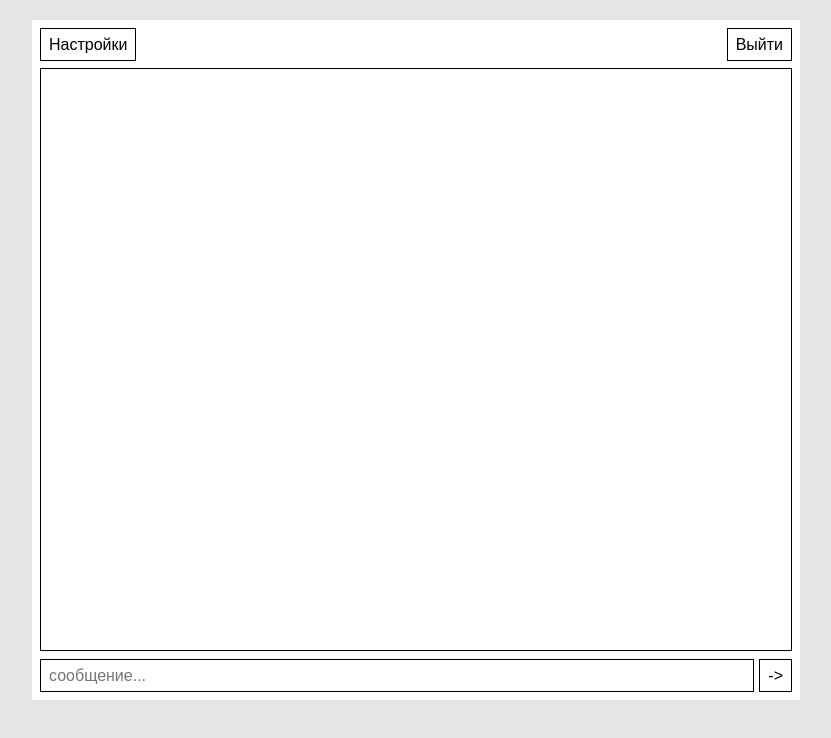
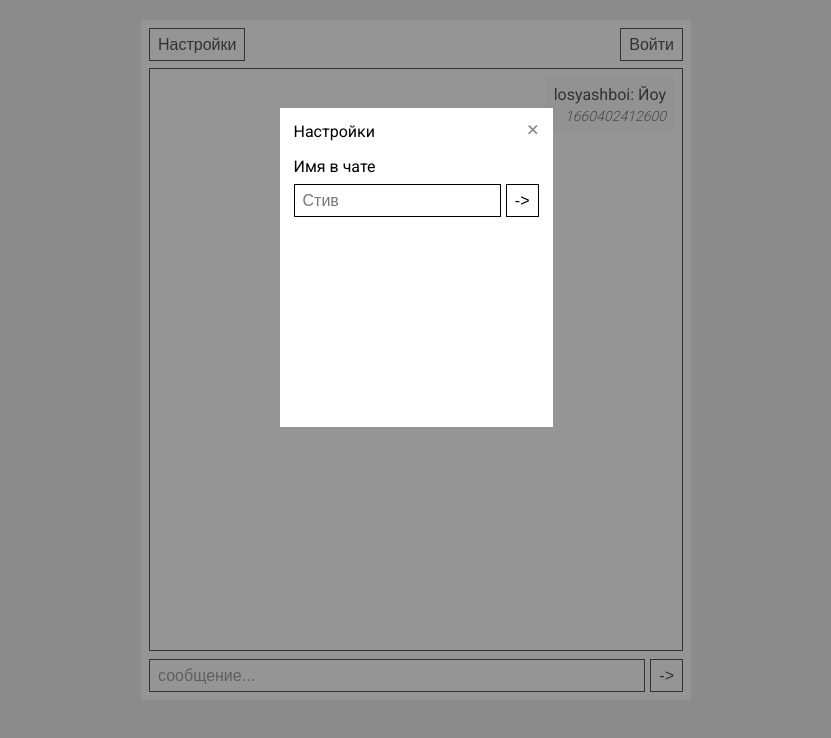
Before and after one commit to LosyashBOI/chat-react, a React (Vite) app: page / in a window 1280 px wide. Both pictures are taken after a click on the button "Настройки". Shown: the top 738 px of the page, without its empty margins (224-1055 px from the left). Built offline with nearby package versions, Linux system fonts and the light colour scheme.

Commit message:
added modals

```diff
--- a/package.json
+++ b/package.json
@@ -11,6 +11,7 @@
     "type-check": "tsc"
   },
   "dependencies": {
+    "classnames": "^2.3.1",
     "react": "^17.0.2",
     "react-dom": "^17.0.2"
   },
--- a/src/App.tsx
+++ b/src/App.tsx
@@ -1,21 +1,27 @@
 import './css/style.css';
 
-import React from 'react';
+import { useState } from 'react';
 
 import Bottom from './components/bottom';
-import Modals from './components/modals';
+import { MODALS, Modals } from './components/modals';
 import Output from './components/output';
 import Top from './components/top';
 
+type modalKeys = keyof typeof MODALS;
+export type modalValues = typeof MODALS[modalKeys];
+
 function App() {
+  const [activeModal, setActiveModal] = useState<modalValues>(MODALS.INACTIVE);
+  // const [isLoggedIn, setIsLoggedIn] = useState(false);
+
   return (
     <div className="chat">
       <div className="chat__container flex">
-        <Top />
+        <Top setActive={setActiveModal} />
         <Output />
         <Bottom />
       </div>
-      <Modals />
+      <Modals active={activeModal} setActive={setActiveModal} />
     </div>
   );
 }
--- a/src/components/modals.tsx
+++ b/src/components/modals.tsx
@@ -1,10 +1,40 @@
-function Modals() {
+import { Dispatch, FormEvent, SetStateAction } from 'react';
+
+import { modalValues } from '../App';
+
+const MODALS = {
+  INACTIVE: 'inactive',
+  SETTINGS: 'settings',
+  AUTHORIZATION: 'authorization',
+  CONFIRMATION: 'confirmation',
+};
+
+interface props {
+  active: modalValues;
+  setActive: Dispatch<SetStateAction<string>>;
+}
+
+function Modals({ active, setActive }: props) {
   return (
-    <div className="modal">
-      <div className="modal__element modal__element_settings">
+    <div className={`${active} modal flex`}>
+      <SettingsModal setActive={setActive} active={active} />
+      <AuthorizationModal setActive={setActive} active={active} />
+      <CodeConfirmationModal setActive={setActive} active={active} />
+    </div>
+  );
+}
+
+function SettingsModal({ setActive, active }: props) {
+  return (
+    <div className={active === MODALS.SETTINGS ? 'modal__element' : MODALS.INACTIVE}>
       <div className="modal__top flex">
         <h2 className="modal__title">Настройки</h2>
-          <button className="btn btn_close-modal">+</button>
+        <button
+          className="btn btn_close-modal"
+          onClick={() => setActive(MODALS.INACTIVE)}
+        >
+          +
+        </button>
       </div>
       <p className="chat-name">Имя в чате</p>
       <form className="settings__form flex">
@@ -12,13 +42,28 @@ function Modals() {
         <input className="btn btn_chat btn_settings-submit" type="submit" value="->" />
       </form>
     </div>
-      <div className="modal__element modal__element_authorization">
+  );
+}
+
+function AuthorizationModal({ setActive, active }: props) {
+  const handleSubmit = (e: FormEvent) => {
+    e.preventDefault();
+    setActive(MODALS.CONFIRMATION);
+  };
+
+  return (
+    <div className={active === MODALS.AUTHORIZATION ? 'modal__element' : MODALS.INACTIVE}>
       <div className="modal__top flex">
         <h2 className="modal__title">Авторизация</h2>
-          <button className="btn btn_close-modal">+</button>
+        <button
+          className="btn btn_close-modal"
+          onClick={() => setActive(MODALS.INACTIVE)}
+        >
+          +
+        </button>
       </div>
       <h3 className="form-title">Почта:</h3>
-        <form className="authorization__form">
+      <form className="authorization__form" onSubmit={handleSubmit}>
         <input className="input input_authorization" type="email" />
         <input
           className="btn btn_chat btn_authorization-submit"
@@ -27,10 +72,20 @@ function Modals() {
         />
       </form>
     </div>
-      <div className="modal__element modal__element_confirmation">
+  );
+}
+
+function CodeConfirmationModal({ setActive, active }: props) {
+  return (
+    <div className={active === MODALS.CONFIRMATION ? 'modal__element' : MODALS.INACTIVE}>
       <div className="modal__top flex">
         <h2 className="modal__title">Подтверждение</h2>
-          <button className="btn btn_close-modal">+</button>
+        <button
+          className="btn btn_close-modal"
+          onClick={() => setActive(MODALS.INACTIVE)}
+        >
+          +
+        </button>
       </div>
       <h3 className="form-title">Код:</h3>
       <form className="confirmation__form">
@@ -42,8 +97,7 @@ function Modals() {
         />
       </form>
     </div>
-    </div>
   );
 }
 
-export default Modals;
+export { MODALS, Modals };
--- a/src/components/output.tsx
+++ b/src/components/output.tsx
@@ -2,15 +2,19 @@ function Output() {
   return (
     <div className="chat__middle">
       <div className="chat__output flex">
-        <template className="template-message">
-          <p className="message__text">
-            {/*<span className="message__author">Я:</span>*/}
-          </p>
-          <time className="message__time"></time>
-        </template>
+        <Message />
       </div>
     </div>
   );
 }
 
+function Message() {
+  return (
+    <div className="message message_me message_sent">
+      <p className="message__text">losyashboi: Йоу</p>
+      <time className="message__time">{Date.now()}</time>
+    </div>
+  );
+}
+
 export default Output;
--- a/src/components/top.tsx
+++ b/src/components/top.tsx
@@ -1,8 +1,21 @@
-function Top() {
+import { Dispatch, SetStateAction } from 'react';
+
+interface props {
+  setActive: Dispatch<SetStateAction<string>>;
+}
+
+function Top({ setActive }: props) {
   return (
     <div className="chat__top flex">
-      <button className="btn btn_chat btn_settings">Настройки</button>
-      <button className="btn btn_chat btn_log-out">Выйти</button>
+      <button className="btn btn_chat btn_settings" onClick={() => setActive('settings')}>
+        Настройки
+      </button>
+      <button
+        className="btn btn_chat btn_log-out"
+        onClick={() => setActive('authorization')}
+      >
+        Войти
+      </button>
     </div>
   );
 }
--- a/src/css/style.css
+++ b/src/css/style.css
@@ -27,7 +27,7 @@ body {
 
 .chat {
     position: relative;
-    max-width: 768px;
+    max-width: 550px;
     margin: 0 auto;
 }
 
@@ -132,17 +132,22 @@ body {
 }
 
 .modal {
-    display: none;
-    position: absolute;
-    width: inherit;
-    height: inherit;
+    position: fixed;
+    width: 100vw;
+    height: 100vh;
     top: 0;
     left: 0;
+    justify-content: center;
+    align-items: center;
     background: rgba(83,83,83,0.61)
 }
 
+.inactive {
+    display: none;
+}
+
 .modal__element {
-    display: none;
+    /*display: none;*/
     width: 273px;
     height: 319px;
     margin: 108px 24px;
@@ -205,7 +210,12 @@ body {
     .chat {
         margin: 20px auto 100px;
     }
+
     .chat__container {
         height: calc(100vh - 120px);
     }
+
+    .modal {
+        align-items: baseline;
+    }
 }
--- a/vite.config.ts
+++ b/vite.config.ts
@@ -3,5 +3,6 @@ import { defineConfig } from 'vite';
 
 // https://vitejs.dev/config/
 export default defineConfig({
+  base: '/chat-react/',
   plugins: [react()],
 });
```
Also changed, not shown: resources/screenshot.png (deleted), 2 other files (tests, documents, lock files or other folders). Lines whose indentation alone changed are shown as unchanged.
